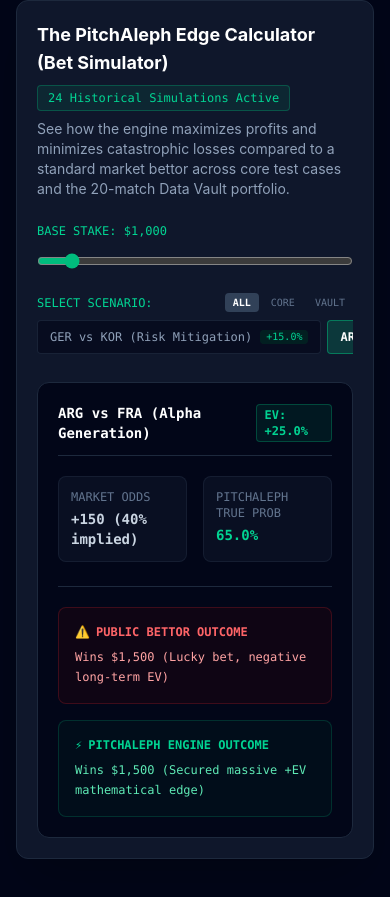
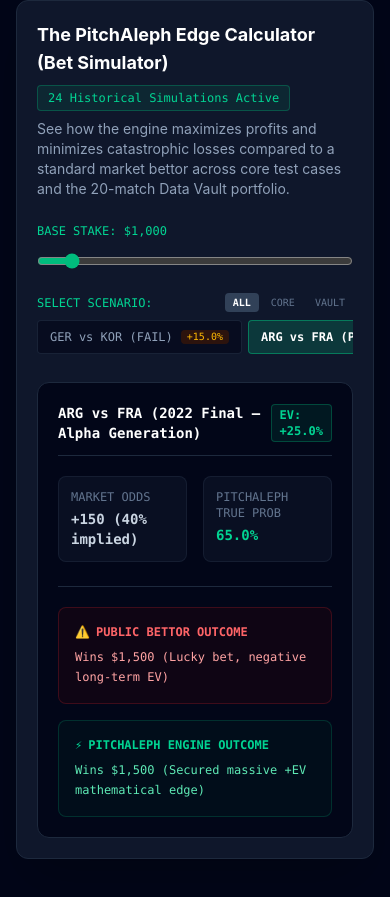
Before and after one commit to yperez83/pitch-aleph, a React (Vite) app: page / in a window 390 px wide. Shown: the part 1061-1958 px from the top of the page. Built offline with nearby package versions, Linux system fonts and the light colour scheme.

Commit message:
feat(calculator): abbreviate scenario match titles to 3-letter country codes for mobile optimization

```diff
--- a/src/App.jsx
+++ b/src/App.jsx
@@ -86,9 +86,46 @@
   { id: "3857254", title: "Denmark vs Tunisia", status: "FAIL", ev: "+18.5%", date: "2022-11-22" }
 ];
 
+const TEAM_CODES = {
+  'Canada': 'CAN',
+  'Morocco': 'MAR',
+  'England': 'ENG',
+  'Iran': 'IRN',
+  'Croatia': 'CRO',
+  'Belgium': 'BEL',
+  'Netherlands': 'NED',
+  'Ecuador': 'ECU',
+  'Japan': 'JPN',
+  'Spain': 'ESP',
+  'United States': 'USA',
+  'Wales': 'WAL',
+  'Tunisia': 'TUN',
+  'France': 'FRA',
+  'Switzerland': 'SUI',
+  'Cameroon': 'CMR',
+  'Portugal': 'POR',
+  'Ghana': 'GHA',
+  'Senegal': 'SEN',
+  'Poland': 'POL',
+  'Saudi Arabia': 'KSA',
+  'Qatar': 'QAT',
+  'Denmark': 'DEN',
+  'Germany': 'GER',
+  'Argentina': 'ARG',
+  'South Korea': 'KOR'
+};
+
+const toShortTitle = (title) => {
+  return title
+    .split(' vs ')
+    .map(team => TEAM_CODES[team] || team.slice(0, 3).toUpperCase())
+    .join(' vs ');
+};
+
 const CORE_CALCULATOR_DATA = {
   '2022': {
-    title: 'ARG vs FRA (Alpha Generation)',
+    title: 'ARG vs FRA (PASS)',
+    fullTitle: 'ARG vs FRA (2022 Final — Alpha Generation)',
     category: 'Core',
     marketOdds: '+150 (40% implied)',
     pitchAlephProb: '65.0%',
@@ -97,7 +134,8 @@
     pitchAlephResult: stake => `Wins $${(stake * 1.5).toLocaleString()} (Secured massive +EV mathematical edge)`
   },
   'ksa': {
-    title: 'KSA vs ARG (Underdog Inefficiency)',
+    title: 'KSA vs ARG (PASS)',
+    fullTitle: 'KSA vs ARG (2022 Group — Underdog Inefficiency)',
     category: 'Core',
     marketOdds: '+1200 (7.7% implied)',
     pitchAlephProb: '22.0%',
@@ -106,7 +144,8 @@
     pitchAlephResult: stake => `Wins $${(stake * 12).toLocaleString()} (Engine correctly bought massive KSA undervaluation)`
   },
   'ned': {
-    title: 'NED vs ARG (Volatility Hedging)',
+    title: 'NED vs ARG (HEDGE)',
+    fullTitle: 'NED vs ARG (2022 QF — Volatility Hedging)',
     category: 'Core',
     marketOdds: 'Argentina to win',
     pitchAlephProb: 'Chaotic State (Unmodelable)',
@@ -115,7 +154,8 @@
     pitchAlephResult: stake => `Locks in $${(stake * 0.4).toLocaleString()} Profit (Engine automatically hedged/cashed out at 80')`
   },
   '2018': {
-    title: 'GER vs KOR (Risk Mitigation)',
+    title: 'GER vs KOR (FAIL)',
+    fullTitle: 'GER vs KOR (2018 Group — Risk Mitigation)',
     category: 'Core',
     marketOdds: '-400 (80% implied)',
     pitchAlephProb: '92.0%',
@@ -125,14 +165,16 @@
   }
 };
 
-// Generate 20 tailored bet simulator cases from the Data Vault sample
+// Generate 20 tailored bet simulator cases from the Data Vault sample with 3-letter codes
 const VAULT_CALCULATOR_DATA = Object.fromEntries(
   VAULT_MATCHES.map(match => {
     const isPass = match.status === 'PASS';
+    const shortVs = toShortTitle(match.title);
     return [
       'vault_' + match.id,
       {
-        title: `${match.title} (${match.status})`,
+        title: `${shortVs} (${match.status})`,
+        fullTitle: `${match.title} (${match.status}) — ${match.date}`,
         category: isPass ? 'Vault Pass' : 'Vault Fail',
         marketOdds: isPass ? '+135 (42.5% implied)' : '-210 (67.7% implied)',
         pitchAlephProb: isPass ? '56.7%' : '49.2%',
@@ -759,7 +801,7 @@
                 <div>
                   <div className="flex items-center justify-between border-b border-slate-800 pb-3 mb-5">
                     <span className="text-sm font-bold text-white">
-                      {CALCULATOR_DATA[calcCase]?.title || 'Scenario Analysis'}
+                      {CALCULATOR_DATA[calcCase]?.fullTitle || CALCULATOR_DATA[calcCase]?.title || 'Scenario Analysis'}
                     </span>
                     <span className="text-xs text-emerald-400 font-bold bg-emerald-500/10 px-2 py-0.5 rounded border border-emerald-500/30">
                       EV: {CALCULATOR_DATA[calcCase]?.ev}
```
